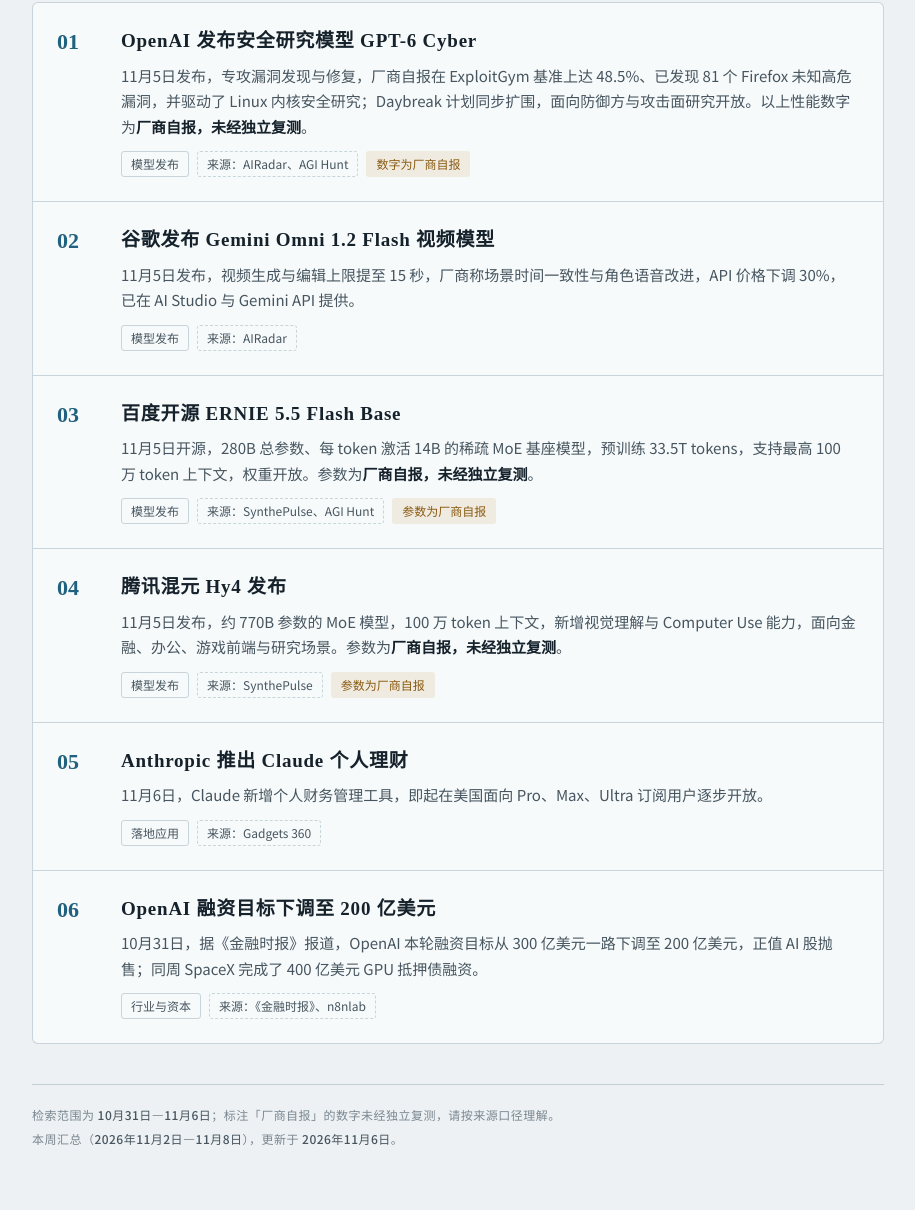
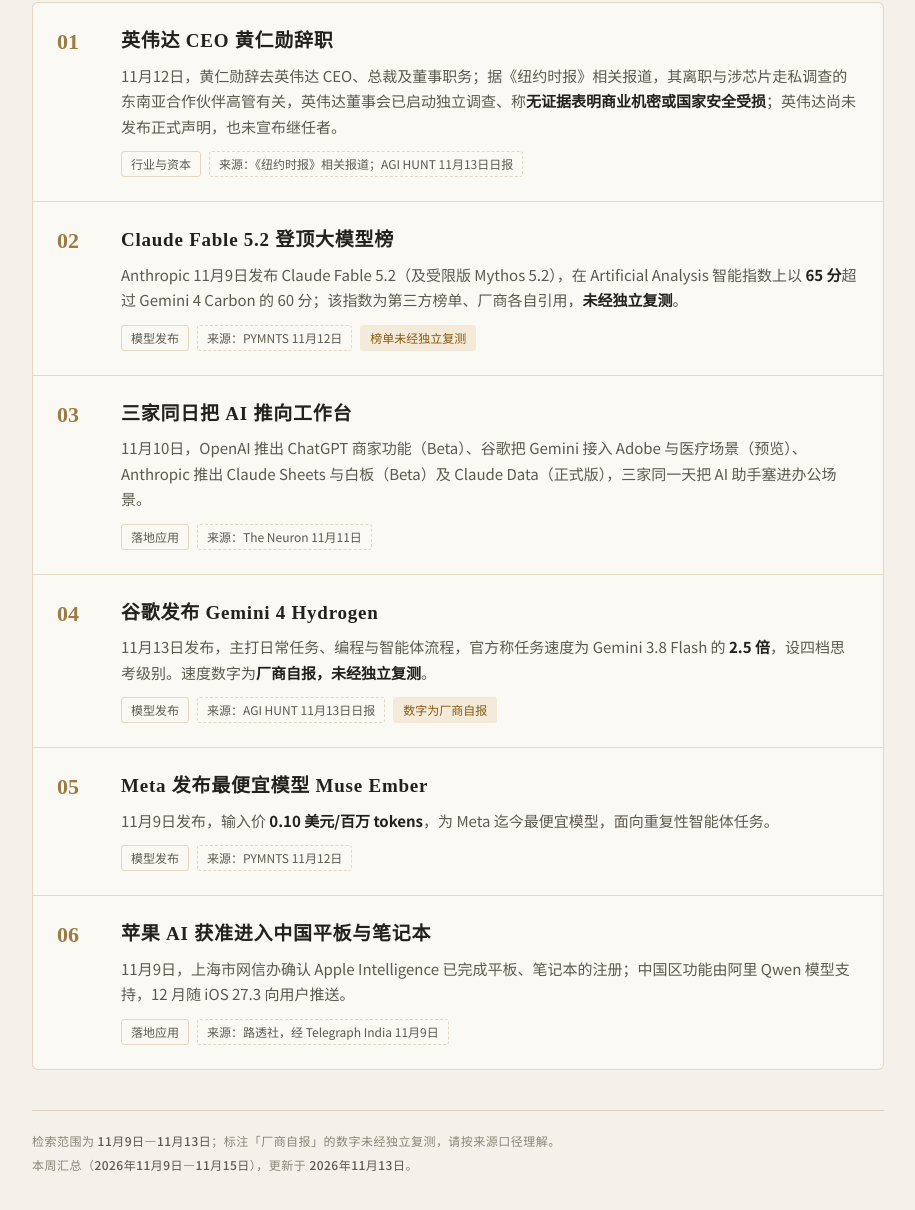
Before and after one commit to day7post/cabinet, a plain HTML site: page ai-news.html in a window 1280 px wide. Shown: the part 452-1662 px from the top of the page, without its empty margins (182-1097 px from the left). Drawn offline with Linux system fonts and the light colour scheme.

Commit message:
AI 大事：刷新为 2026年11月9日—15日一周

```diff
--- a/ai-news.html
+++ b/ai-news.html
@@ -14,16 +14,16 @@
     />
     <style>
       :root {
-        --bg: #EDF1F3;
-        --surface: #F7FAFB;
+        --bg: #F4F1EA;
+        --surface: #FBF9F4;
         --panel: #FFFFFF;
-        --ink: #16222B;
-        --ink-soft: #46555F;
-        --ink-faint: #7A8791;
-        --line: rgba(38, 84, 102, 0.22);
-        --line-bright: rgba(38, 84, 102, 0.45);
-        --accent: #1F617E;
-        --accent-soft: rgba(31, 97, 126, 0.10);
+        --ink: #23211C;
+        --ink-soft: #5C594F;
+        --ink-faint: #8A8578;
+        --line: rgba(160, 128, 74, 0.28);
+        --line-bright: rgba(160, 128, 74, 0.5);
+        --accent: #9A7B45;
+        --accent-soft: rgba(201, 162, 106, 0.12);
         --warn: #8A5A12;
         --warn-bg: rgba(180, 120, 30, 0.12);
         --radius: 6px;
@@ -33,15 +33,15 @@
       @media (prefers-color-scheme: dark) {
         :root {
           --bg: #0B0E14;
-          --surface: #0E161E;
+          --surface: #12161F;
           --panel: #12161F;
           --ink: #EDEAE2;
-          --ink-soft: #A7B4BC;
-          --ink-faint: #6E7B84;
-          --line: rgba(143, 184, 200, 0.32);
-          --line-bright: rgba(143, 184, 200, 0.52);
-          --accent: #8FB8C8;
-          --accent-soft: rgba(143, 184, 200, 0.10);
+          --ink-soft: #A7ABB5;
+          --ink-faint: #6E7480;
+          --line: rgba(201, 162, 106, 0.28);
+          --line-bright: rgba(201, 162, 106, 0.45);
+          --accent: #C9A26A;
+          --accent-soft: rgba(201, 162, 106, 0.10);
           --warn: #D9A94E;
           --warn-bg: rgba(217, 169, 78, 0.12);
           color-scheme: dark;
@@ -216,7 +216,7 @@
       <header class="head">
         <span class="kicker">外 部 · 行 业 动 态</span>
         <h1>AI 大事</h1>
-        <p class="head-sub">本周汇总 · <b>2026年11月2日</b>—<b>11月8日</b></p>
+        <p class="head-sub">本周汇总 · <b>2026年11月9日</b>—<b>11月15日</b></p>
         <p class="head-desc">这一栏<b>只放外部的 AI 动态</b>——实验室、公司与行业这一周的动向。它们不是你的待办，不用跟进；你自己的事在「我的大事」里。</p>
       </header>
 
@@ -224,9 +224,9 @@
         <p class="filter-label">按类看</p>
         <div class="chips" role="group" aria-label="按类别筛选">
           <button type="button" class="chip" data-filter="all" aria-pressed="true">全部<span class="n">6</span></button>
-          <button type="button" class="chip" data-filter="model" aria-pressed="false">模型发布<span class="n">4</span></button>
+          <button type="button" class="chip" data-filter="model" aria-pressed="false">模型发布<span class="n">3</span></button>
           <button type="button" class="chip" data-filter="industry" aria-pressed="false">行业与资本<span class="n">1</span></button>
-          <button type="button" class="chip" data-filter="apply" aria-pressed="false">落地应用<span class="n">1</span></button>
+          <button type="button" class="chip" data-filter="apply" aria-pressed="false">落地应用<span class="n">2</span></button>
         </div>
       </div>
 
@@ -238,72 +238,71 @@
         </div>
 
         <ol class="items" id="items">
-          <li class="item" data-cat="model">
+          <li class="item" data-cat="industry">
             <span class="no">01</span>
             <div>
-              <h3>OpenAI 发布安全研究模型 GPT-6 Cyber</h3>
-              <p>11月5日发布，专攻漏洞发现与修复，厂商自报在 ExploitGym 基准上达 48.5%、已发现 81 个 Firefox 未知高危漏洞，并驱动了 Linux 内核安全研究；Daybreak 计划同步扩围，面向防御方与攻击面研究开放。以上性能数字为<b>厂商自报，未经独立复测</b>。</p>
+              <h3>英伟达 CEO 黄仁勋辞职</h3>
+              <p>11月12日，黄仁勋辞去英伟达 CEO、总裁及董事职务；据《纽约时报》相关报道，其离职与涉芯片走私调查的东南亚合作伙伴高管有关，英伟达董事会已启动独立调查、称<b>无证据表明商业机密或国家安全受损</b>；英伟达尚未发布正式声明，也未宣布继任者。</p>
               <div class="meta">
-                <span class="tag">模型发布</span>
-                <span class="tag src">来源：AIRadar、AGI Hunt</span>
-                <span class="tag warn">数字为厂商自报</span>
+                <span class="tag">行业与资本</span>
+                <span class="tag src">来源：《纽约时报》相关报道；AGI HUNT 11月13日日报</span>
               </div>
             </div>
           </li>
           <li class="item" data-cat="model">
             <span class="no">02</span>
             <div>
-              <h3>谷歌发布 Gemini Omni 1.2 Flash 视频模型</h3>
-              <p>11月5日发布，视频生成与编辑上限提至 15 秒，厂商称场景时间一致性与角色语音改进，API 价格下调 30%，已在 AI Studio 与 Gemini API 提供。</p>
+              <h3>Claude Fable 5.2 登顶大模型榜</h3>
+              <p>Anthropic 11月9日发布 Claude Fable 5.2（及受限版 Mythos 5.2），在 Artificial Analysis 智能指数上以 <b>65 分</b>超过 Gemini 4 Carbon 的 60 分；该指数为第三方榜单、厂商各自引用，<b>未经独立复测</b>。</p>
               <div class="meta">
                 <span class="tag">模型发布</span>
-                <span class="tag src">来源：AIRadar</span>
+                <span class="tag src">来源：PYMNTS 11月12日</span>
+                <span class="tag warn">榜单未经独立复测</span>
               </div>
             </div>
           </li>
-          <li class="item" data-cat="model">
+          <li class="item" data-cat="apply">
             <span class="no">03</span>
             <div>
-              <h3>百度开源 ERNIE 5.5 Flash Base</h3>
-              <p>11月5日开源，280B 总参数、每 token 激活 14B 的稀疏 MoE 基座模型，预训练 33.5T tokens，支持最高 100 万 token 上下文，权重开放。参数为<b>厂商自报，未经独立复测</b>。</p>
+              <h3>三家同日把 AI 推向工作台</h3>
+              <p>11月10日，OpenAI 推出 ChatGPT 商家功能（Beta）、谷歌把 Gemini 接入 Adobe 与医疗场景（预览）、Anthropic 推出 Claude Sheets 与白板（Beta）及 Claude Data（正式版），三家同一天把 AI 助手塞进办公场景。</p>
               <div class="meta">
-                <span class="tag">模型发布</span>
-                <span class="tag src">来源：SynthePulse、AGI Hunt</span>
-                <span class="tag warn">参数为厂商自报</span>
+                <span class="tag">落地应用</span>
+                <span class="tag src">来源：The Neuron 11月11日</span>
               </div>
             </div>
           </li>
           <li class="item" data-cat="model">
             <span class="no">04</span>
             <div>
-              <h3>腾讯混元 Hy4 发布</h3>
-              <p>11月5日发布，约 770B 参数的 MoE 模型，100 万 token 上下文，新增视觉理解与 Computer Use 能力，面向金融、办公、游戏前端与研究场景。参数为<b>厂商自报，未经独立复测</b>。</p>
+              <h3>谷歌发布 Gemini 4 Hydrogen</h3>
+              <p>11月13日发布，主打日常任务、编程与智能体流程，官方称任务速度为 Gemini 3.8 Flash 的 <b>2.5 倍</b>，设四档思考级别。速度数字为<b>厂商自报，未经独立复测</b>。</p>
               <div class="meta">
                 <span class="tag">模型发布</span>
-                <span class="tag src">来源：SynthePulse</span>
-                <span class="tag warn">参数为厂商自报</span>
+                <span class="tag src">来源：AGI HUNT 11月13日日报</span>
+                <span class="tag warn">数字为厂商自报</span>
+              </div>
+            </div>
+          </li>
+          <li class="item" data-cat="model">
+            <span class="no">05</span>
+            <div>
+              <h3>Meta 发布最便宜模型 Muse Ember</h3>
+              <p>11月9日发布，输入价 <b>0.10 美元/百万 tokens</b>，为 Meta 迄今最便宜模型，面向重复性智能体任务。</p>
+              <div class="meta">
+                <span class="tag">模型发布</span>
+                <span class="tag src">来源：PYMNTS 11月12日</span>
               </div>
             </div>
           </li>
           <li class="item" data-cat="apply">
-            <span class="no">05</span>
+            <span class="no">06</span>
             <div>
-              <h3>Anthropic 推出 Claude 个人理财</h3>
-              <p>11月6日，Claude 新增个人财务管理工具，即起在美国面向 Pro、Max、Ultra 订阅用户逐步开放。</p>
+              <h3>苹果 AI 获准进入中国平板与笔记本</h3>
+              <p>11月9日，上海市网信办确认 Apple Intelligence 已完成平板、笔记本的注册；中国区功能由阿里 Qwen 模型支持，12 月随 iOS 27.3 向用户推送。</p>
               <div class="meta">
                 <span class="tag">落地应用</span>
-                <span class="tag src">来源：Gadgets 360</span>
-              </div>
-            </div>
-          </li>
-          <li class="item" data-cat="industry">
-            <span class="no">06</span>
-            <div>
-              <h3>OpenAI 融资目标下调至 200 亿美元</h3>
-              <p>10月31日，据《金融时报》报道，OpenAI 本轮融资目标从 300 亿美元一路下调至 200 亿美元，正值 AI 股抛售；同周 SpaceX 完成了 400 亿美元 GPU 抵押债融资。</p>
-              <div class="meta">
-                <span class="tag">行业与资本</span>
-                <span class="tag src">来源：《金融时报》、n8nlab</span>
+                <span class="tag src">来源：路透社，经 Telegraph India 11月9日</span>
               </div>
             </div>
           </li>
@@ -312,8 +311,8 @@
       </main>
 
       <footer>
-        <p>检索范围为 <b>10月31日—11月6日</b>；标注「厂商自报」的数字未经独立复测，请按来源口径理解。</p>
-        <p>本周汇总（<b>2026年11月2日—11月8日</b>），更新于 <b>2026年11月6日</b>。</p>
+        <p>检索范围为 <b>11月9日—11月13日</b>；标注「厂商自报」的数字未经独立复测，请按来源口径理解。</p>
+        <p>本周汇总（<b>2026年11月9日—11月15日</b>），更新于 <b>2026年11月13日</b>。</p>
       </footer>
 
     </div>
```
